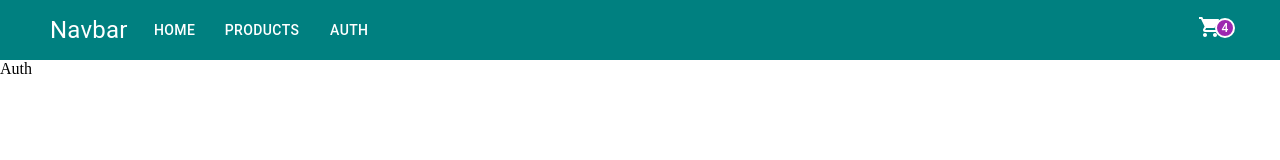
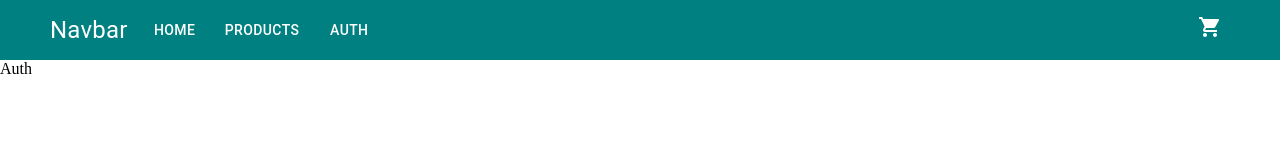
Before and after one commit to barbodmsd/react-store, a React (Create React App) app: page /auth in a window 1280 px wide. Shown: the top 160 px of the page. Built offline with nearby package versions, Linux system fonts and the light colour scheme.

Commit message:
end product detils

```diff
--- a/src/Components/Navbar/index.jsx
+++ b/src/Components/Navbar/index.jsx
@@ -4,6 +4,7 @@ import Badge from "@mui/material/Badge";
 import IconButton from "@mui/material/IconButton";
 import { styled } from "@mui/material/styles";
 import React from "react";
+import { useSelector } from "react-redux";
 import { Link } from "react-router-dom";
 
 // style to shopping cart
@@ -16,6 +17,9 @@ const StyledBadge = styled(Badge)(({ theme }) => ({
   },
 }));
 export default function Navbar() {
+  // to show list length
+  const listLength = useSelector((state) => state.cartSlice.list).length;
+  console.log({listLength})
   return (
     <>
       {/*create navbar */}
@@ -56,7 +60,7 @@ export default function Navbar() {
         </Stack>
 
         <IconButton>
-          <StyledBadge badgeContent={4} color="secondary">
+          <StyledBadge badgeContent={listLength} color="secondary">
             <Link to={"/cart"} style={{ color: "white" }}>
               <ShoppingCartIcon />
             </Link>
--- a/src/Pages/ProductDetails/index.jsx
+++ b/src/Pages/ProductDetails/index.jsx
@@ -43,9 +43,9 @@ export default function ProductDetails() {
               {product.name}
             </Typography>
             <Typography variant="body2" color="text.secondary">
-              {product.description} <br />
-              Price : {product.price}
+              {product.description.slice(0,150)}
             </Typography>
+            <Typography fontSize={"20px"}>Price : {product.price}</Typography>
           </CardContent>
           <CardActions>
             <Stack direction={"row"} spacing={1} alignItems={"center"}>
--- a/src/Store/Slices/cartSlice.js
+++ b/src/Store/Slices/cartSlice.js
@@ -27,11 +27,12 @@ const cartSlice = createSlice({
       });
     },
     addItem: (state, action) => {
-      let add = false;
+      let add = false; //to show one item is in cart or not
       state.list = state.list.map((e) => {
         // if items was in the cart
         if (e.id === action.payload.id) {
           e.quantity = e.quantity + 1;
+          add = true;
           return e; //return the new item (items was changed his count)
         }
         return e; // put item in his place
```
